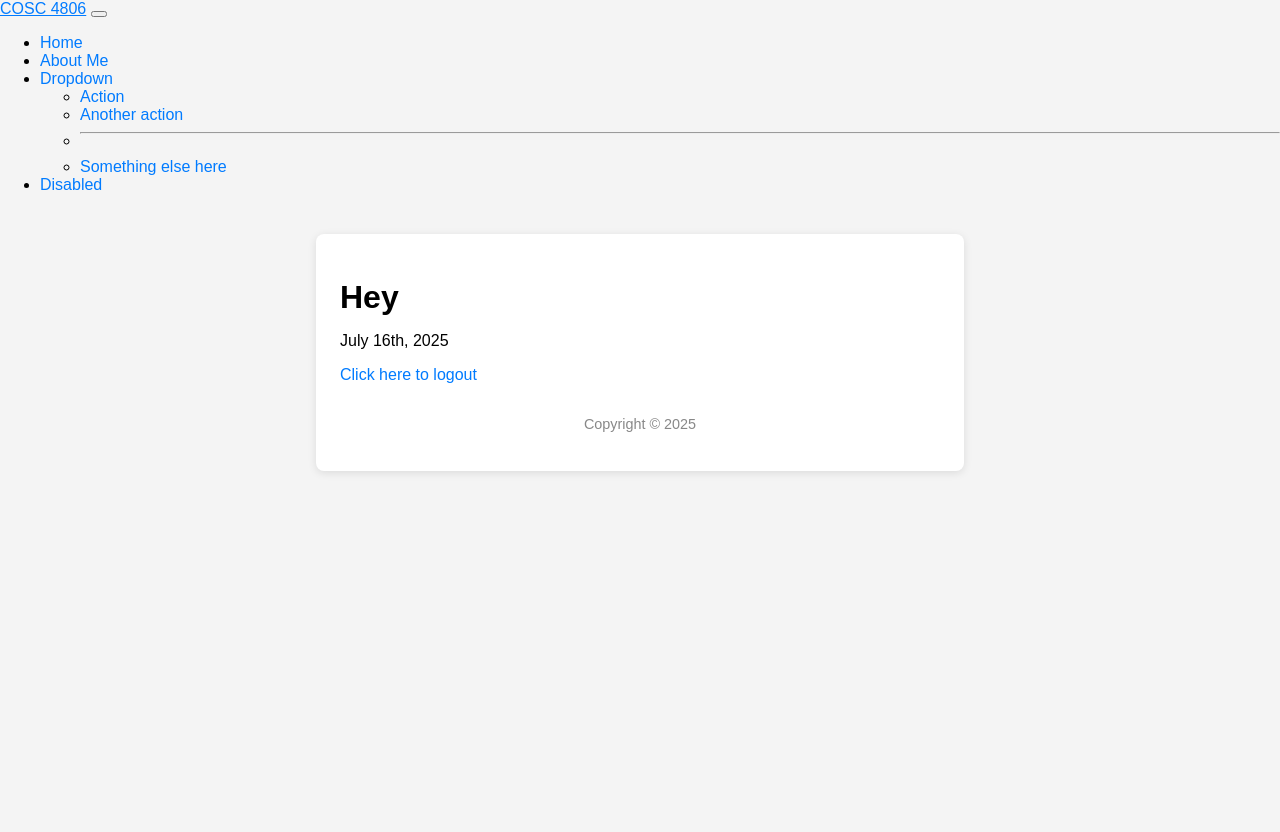
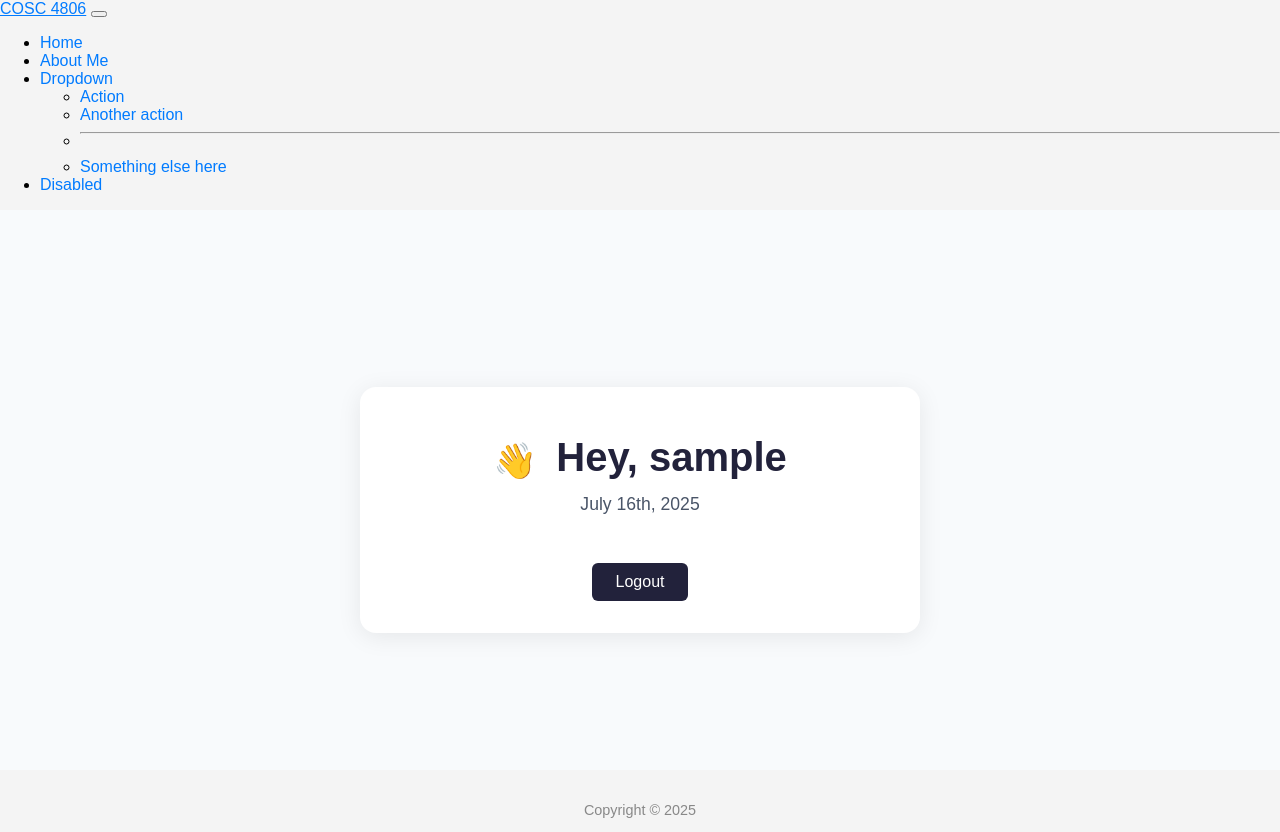
Before and after one commit to LKartavya/Assignment05, a PHP site: page /home in a window 1280 px wide. Before the commit the page ends 473 px from the top, so only its background shows below. Run offline with PHP 8.4, Linux system fonts and the light colour scheme; the visitor is signed in with stand-in values (Sample User, id 1); data that the repository does not hold is empty.

Commit message:
made ui changes to the home page and login view

```diff
--- a/app/views/home/index.php
+++ b/app/views/home/index.php
@@ -1,18 +1,65 @@
-<?php require_once 'app/views/templates/header.php' ?>
-<div class="container">
-    <div class="page-header" id="banner">
-        <div class="row">
-            <div class="col-lg-12">
-                <h1>Hey</h1>
-                <p class="lead"> <?= date("F jS, Y"); ?></p>
+    <?php require_once 'app/views/templates/header.php' ?>
+    <style>
+    .home-container {
+        display: flex;
+        flex-direction: column;
+        align-items: center;
+        justify-content: center;
+        min-height: 70vh;
+        background: #f8fafc;
+    }
+    .home-card {
+        background: #fff;
+        border-radius: 16px;
+        box-shadow: 0 4px 24px rgba(0,0,0,0.08);
+        padding: 48px 40px 32px 40px;
+        max-width: 480px;
+        width: 100%;
+        text-align: center;
+        margin-top: 40px;
+    }
+    .home-title {
+        font-size: 2.5rem;
+        font-weight: 700;
+        margin-bottom: 12px;
+        color: #22223b;
+    }
+    .home-emoji {
+        font-size: 2.2rem;
+        vertical-align: middle;
+        margin-right: 8px;
+    }
+    .home-date {
+        color: #4a5568;
+        font-size: 1.1rem;
+        margin-bottom: 24px;
+    }
+    .home-logout {
+        display: inline-block;
+        margin-top: 24px;
+        padding: 10px 24px;
+        background: #22223b;
+        color: #fff;
+        border: none;
+        border-radius: 6px;
+        font-size: 1rem;
+        text-decoration: none;
+        transition: background 0.2s;
+    }
+    .home-logout:hover {
+        background: #4a4e69;
+    }
+    </style>
+    <div class="home-container">
+        <div class="home-card">
+            <div class="home-title">
+                <span class="home-emoji">👋</span>
+                Hey, <?= isset($_SESSION['username']) ? htmlspecialchars($_SESSION['username']) : 'User' ?>
             </div>
+            <div class="home-date">
+                <?= date("F jS, Y") ?>
+            </div>
+            <a href="/logout" class="home-logout">Logout</a>
         </div>
     </div>
-
-    <div class="row">
-        <div class="col-lg-12">
-            <p> <a href="/logout">Click here to logout</a></p>
-        </div>
-    </div>
-
     <?php require_once 'app/views/templates/footer.php' ?>
```
Also changed, not shown: app/views/login/index.php (+21 -3 lines).
